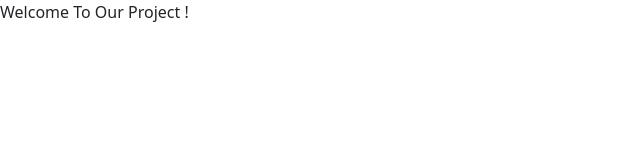
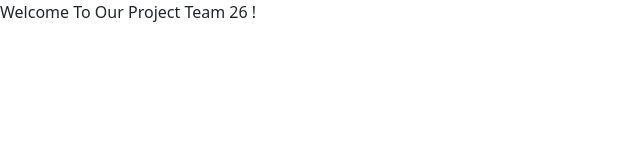
Before and after one commit to theshivv/Neueda, a React (Create React App) app: page / in a window 1280 px wide. Shown: the top 160 px of the page, without its empty margins (0-640 px from the left). Built offline with nearby package versions, Linux system fonts and the light colour scheme.

Commit message:
Change welcome Text

```diff
--- a/src/components/Home.jsx
+++ b/src/components/Home.jsx
@@ -3,7 +3,7 @@ import React from 'react'
 const Home = () => {
   return (
     <div>
-      Welcome To Our Project !
+      Welcome To Our Project Team 26 !
     </div>
   )
 }
--- a/src/index.js
+++ b/src/index.js
@@ -1,7 +1,7 @@
 import React from 'react';
 import ReactDOM from 'react-dom/client';
 import './index.css';
-import App from './App';
+// import App from './App';
 import reportWebVitals from './reportWebVitals';
 import 'bootstrap/dist/css/bootstrap.min.css'
 import Home from './components/Home';
```
